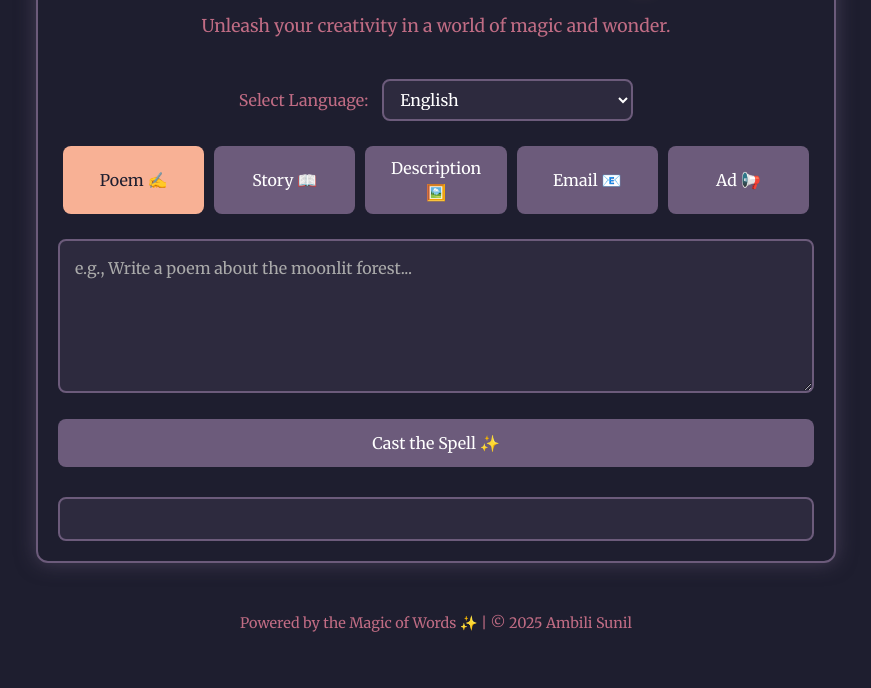
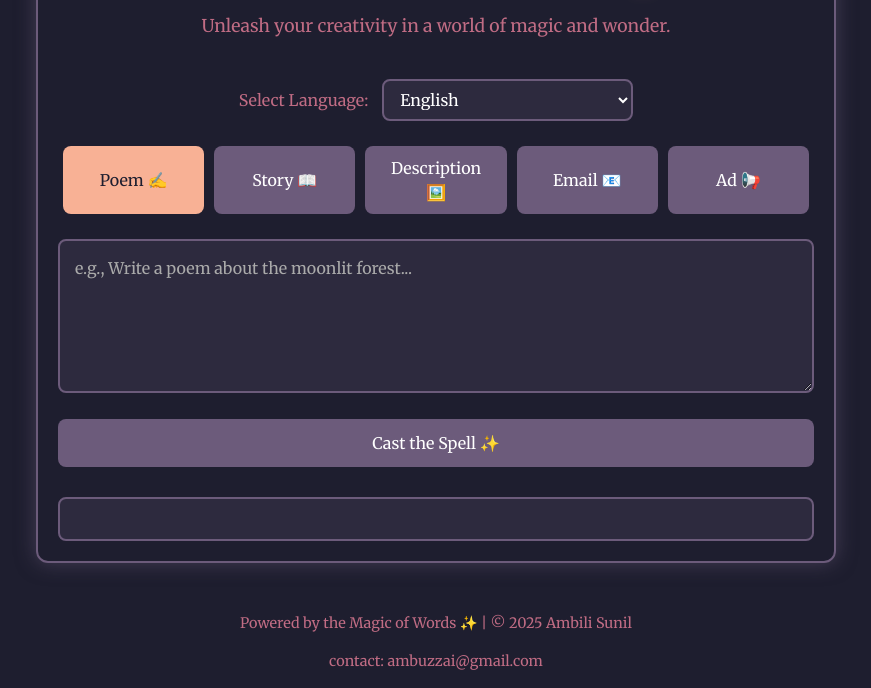
Before and after one commit to ambilisunil/magic_writes, a website: page public/index.html in a window 1280 px wide. Shown: the part 156-844 px from the top of the page, without its empty margins (204-1075 px from the left). Before the commit the page ends 807 px from the top, so only its background shows below. Drawn offline with nearby package versions, Linux system fonts and the light colour scheme.

Commit message:
writec magically application completed

```diff
--- a/public/index.html
+++ b/public/index.html
@@ -195,6 +195,7 @@
 
     <div class="footer">
         <p>Powered by the Magic of Words ✨ | © 2025 Ambili Sunil</p>
+        <p>contact: ambuzzai@gmail.com</p>
     </div>
 
     <script>
```
